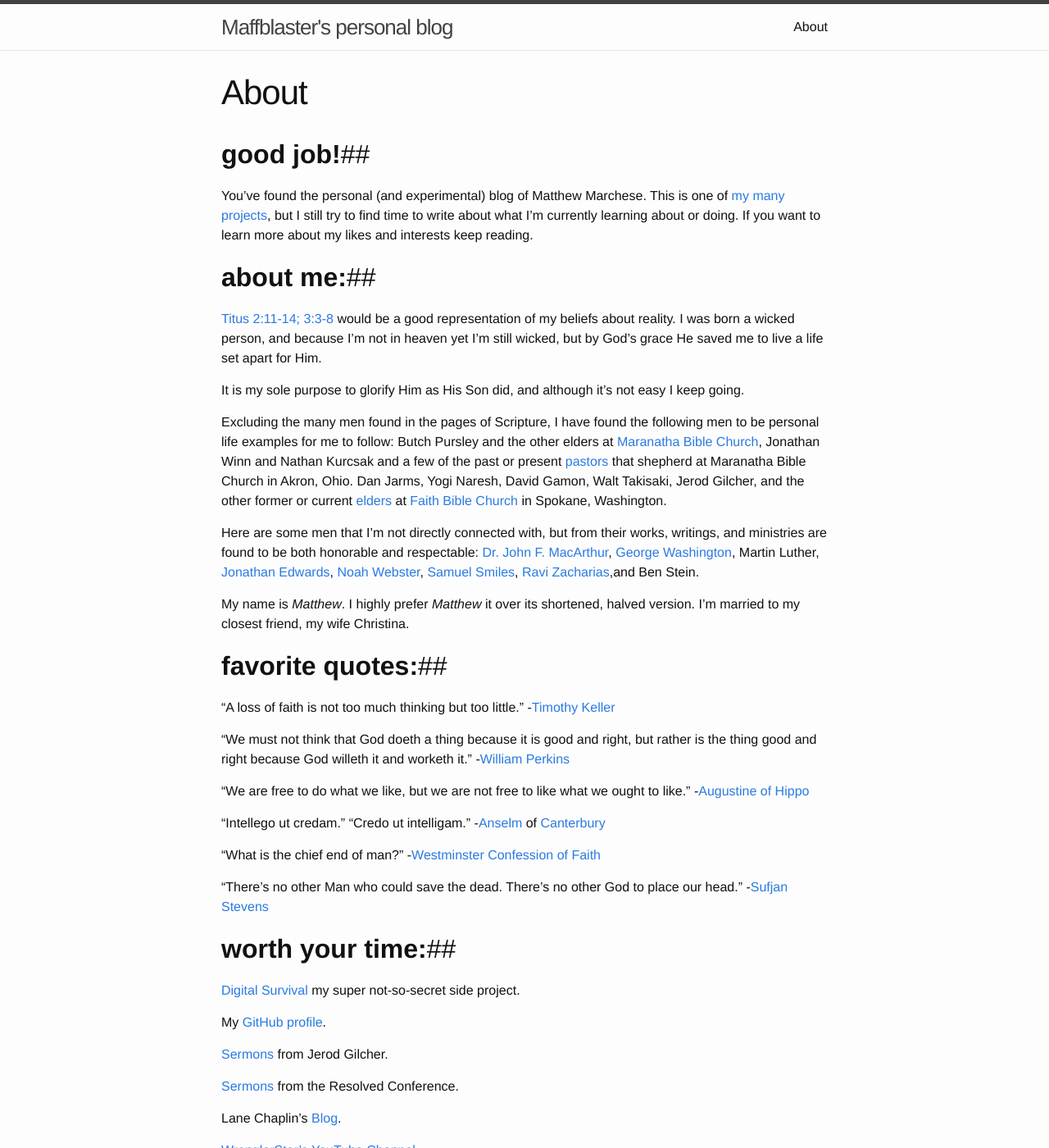
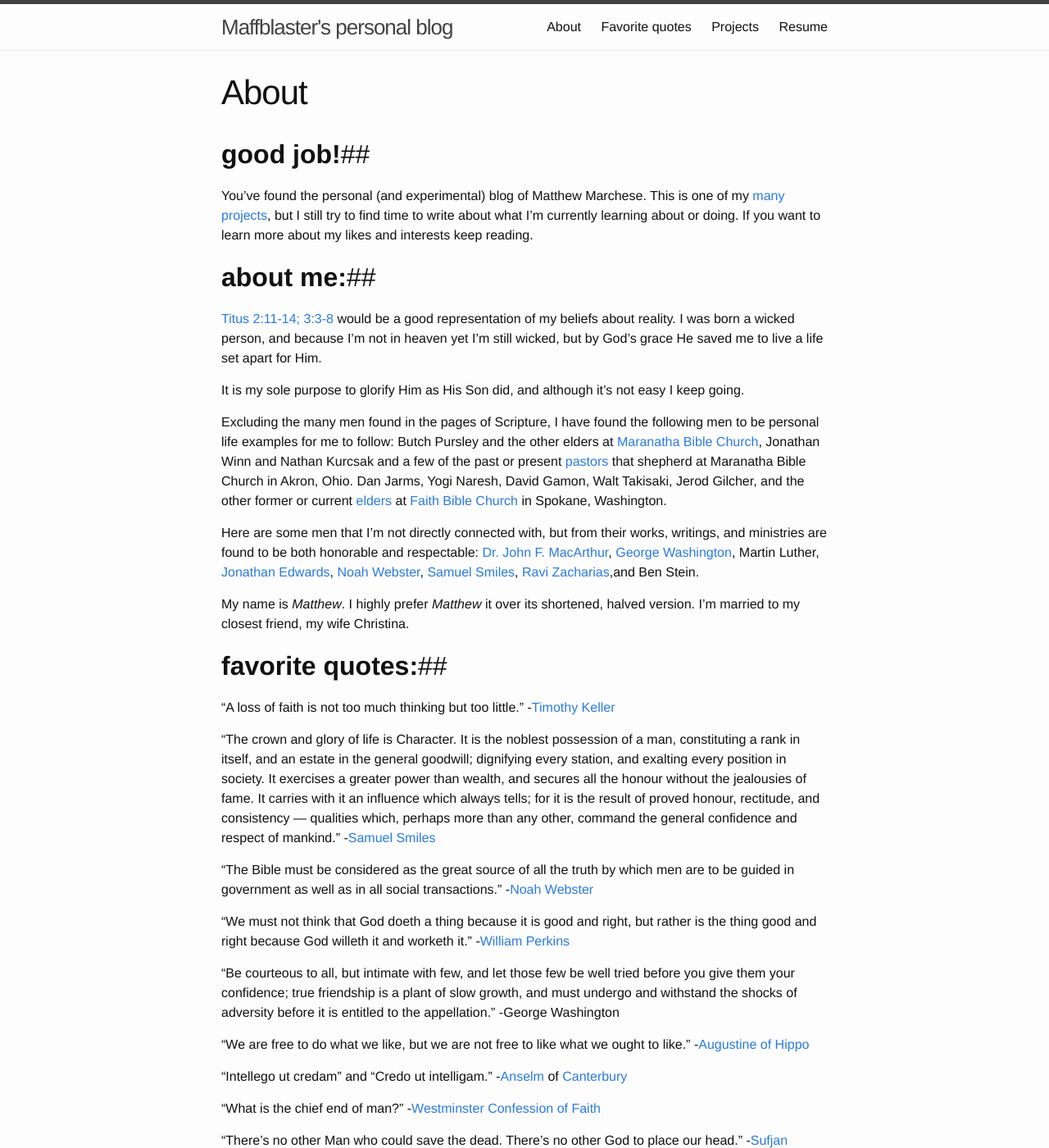
Before and after one commit to maffblaster/maffblaster.github.io, a Jekyll site: the page built from about.md, in a window 1280 px wide and 1400 px high. Shown: the whole window at 82% size. Built offline with Jekyll 4.4.1, drawn with Linux system fonts in a browser that asks for light colours.

Commit message:
Added some more files.

```diff
--- a/about.md
+++ b/about.md
@@ -7,7 +7,7 @@
 
 ##**good job!**##
 
-You've found the personal (and experimental) blog of Matthew Marchese. This is one of [my](https://github.com/MarcheseComputer) [many](https://github.com/Maffblaster) [projects](https://github.com/DigitalSurvival), but I still try to find time to write about what I'm currently learning about or doing. If you want to learn more about my likes and interests keep reading.
+You've found the personal (and experimental) blog of Matthew Marchese. This is one of my [many projects](http://maffblaster.github.io/projects/), but I still try to find time to write about what I'm currently learning about or doing. If you want to learn more about my likes and interests keep reading.
 
 ##**about me:**##
 
@@ -27,11 +27,18 @@
 
 "A loss of faith is not too much thinking but too little." -[Timothy Keller](https://en.wikipedia.org/wiki/Tim_Keller_%28pastor%29)
 
+"The crown and glory of life is Character. It is the noblest possession of a man, constituting a rank in itself, and an estate in the general goodwill; dignifying every station, and exalting every position in society. It exercises a greater power than wealth, and secures all the honour without the jealousies of fame. It carries with it an influence which always tells; for it is the result of proved honour, rectitude, and consistency — qualities which, perhaps more than any other, command the general confidence and respect of mankind." -[Samuel Smiles](https://en.wikipedia.org/wiki/Samuel_Smiles)
+
+“The Bible must be considered as the great source of all the truth by which men are to be guided in government as well as in all social transactions.” -[Noah Webster](https://en.wikipedia.org/wiki/Noah_Webster)
+
 "We must not think that God doeth a thing because it is good and right, but rather is the thing good and right because God willeth it and worketh it." -[William Perkins](https://en.wikipedia.org/wiki/William_Perkins_%28theologian%29)
+
+
+"Be courteous to all, but intimate with few, and let those few be well tried before you give them your confidence; true friendship is a plant of slow growth, and must undergo and withstand the shocks of adversity before it is entitled to the appellation." -George Washington
 
 "We are free to do what we like, but we are not free to like what we ought to like." -[Augustine of Hippo](https://en.wikipedia.org/wiki/Augustine_of_Hippo)
 
-"Intellego ut credam."
+"Intellego ut credam" and
 "Credo ut intelligam."
 -[Anselm](https://en.wikipedia.org/wiki/Credo_ut_intelligam) of [Canterbury](https://en.wikipedia.org/wiki/Anselm_of_Canterbury)
 
```
Also changed, not shown: other parts of about.md (+1 -1 lines), favorite_quotes.md (added, +28 -0 lines), projects.md (added, +32 -0 lines), resume.md (added, +7 -0 lines).
